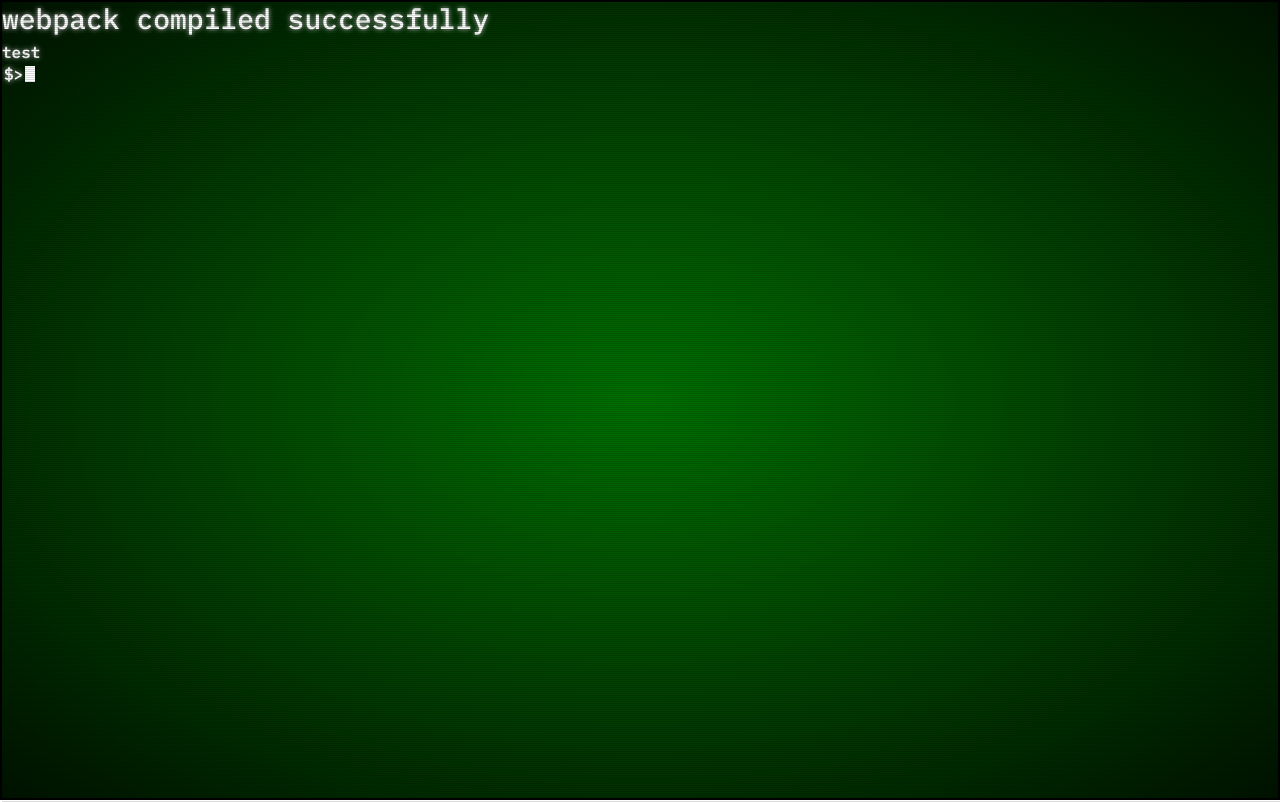
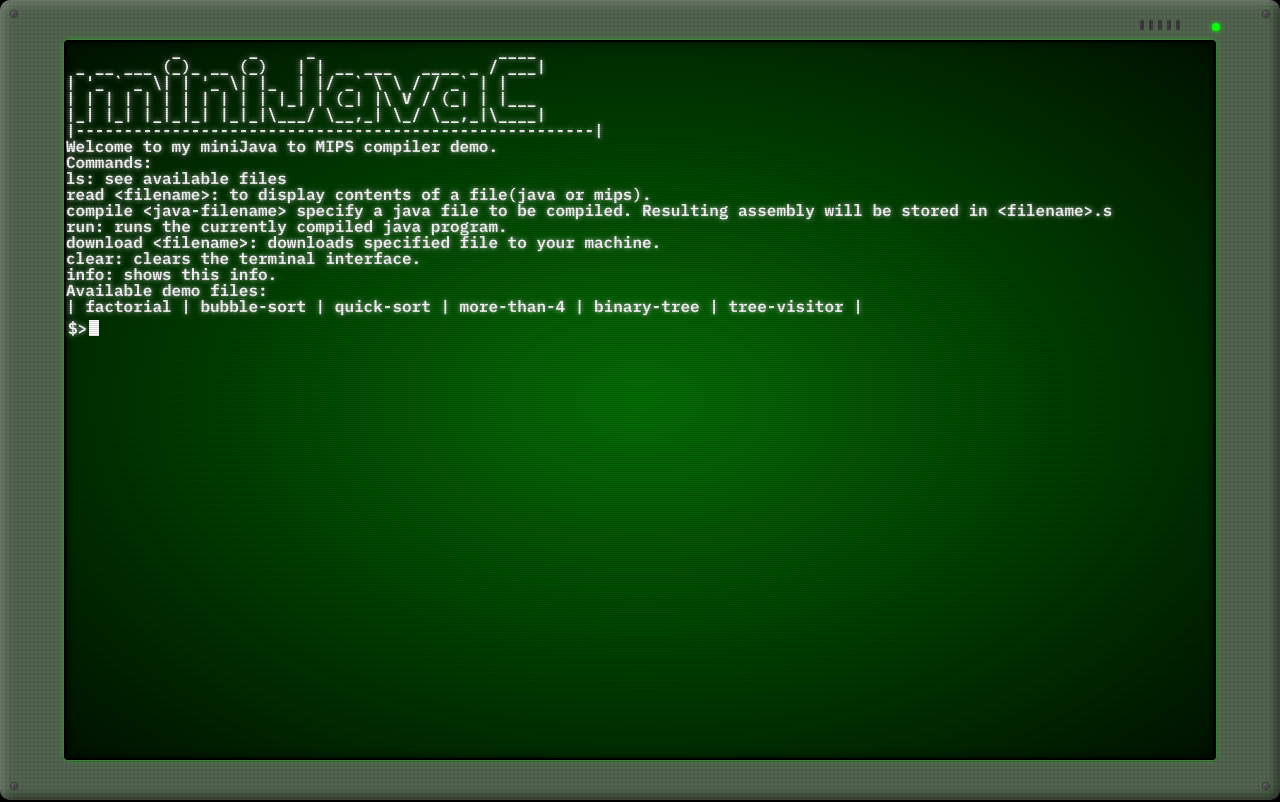
Before and after one commit to NelsMotley/miniJavac, a React (Create React App) app: page / in a window 1280 px wide. Built offline with nearby package versions, Linux system fonts and the light colour scheme.

Commit message:
Added all features

```diff
--- a/src/App.js
+++ b/src/App.js
@@ -5,7 +5,10 @@ import './app.scss';
 function App() {
   return (
     <div className="App">
-      <Screen/>
+
+          <Screen/>
+
+
     </div>
   );
 }
--- a/src/Screen.js
+++ b/src/Screen.js
@@ -8,9 +8,72 @@ function Screen() {
     const [cursorVisible, setCursorVisible] = useState(true);
     const inputRef = useRef(null);
     const terminalRef = useRef(null);
-    const [terminalHistory, setTerminalHistory] = useState(["test"]);
-    const [fileOptions, setFileOptions] = useState(["factorial.java"]);
+    const [terminalHistory, setTerminalHistory] = useState([""]);
+    const [fileOptions, setFileOptions] = useState(["factorial", "bubble-sort", "quick-sort", "more-than-4", "binary-tree", "tree-visitor"]);
+    const [currentFile, setCurrentFile] = useState("");
+    const [currentASM, setCurrentASM] = useState("");
+    const artAddedRef = useRef(false);
+    const instructionsAddedRef = useRef(false);
 
+
+    const art = ([
+        "           _       _     _                   ____ ",
+        " _ __ ___ (_)_ __ (_)   | | __ ___   ____ _ / ___|",
+        "| '_ ` _ \\| | '_ \\| |_  | |/ _` \\ \\ / / _` | |    ",
+        "| | | | | | | | | | | |_| | (_| |\\ V / (_| | |___ ",
+        "|_| |_| |_|_|_| |_|_|\\___/ \\__,_| \\_/ \\__,_|\\____|"
+    ])
+
+    const instructions = ([
+        "|------------------------------------------------------|",
+        "Welcome to my miniJava to MIPS compiler demo.",
+        "Commands:",
+        "ls: see available files",
+        "read <filename>: to display contents of a file(java or mips).",
+        "compile <java-filename> specify a java file to be compiled. Resulting assembly will be stored in <filename>.s",
+        "run: runs the currently compiled java program.",
+        "download <filename>: downloads specified file to your machine.",
+        "clear: clears the terminal interface.",
+        "info: shows this info.",
+        "Available demo files:"
+
+    ])
+
+    const downloadTextFile = (content, filename) => {
+
+        const blob = new Blob([content], { type: 'text/plain' });
+
+
+        const url = URL.createObjectURL(blob);
+
+
+        const link = document.createElement('a');
+        link.href = url;
+        link.download = filename;
+
+
+        document.body.appendChild(link);
+        link.click();
+
+        document.body.removeChild(link);
+        URL.revokeObjectURL(url);
+      };
+
+    function download(filename){
+        if(fileOptions.includes(filename)){
+            let content = get_java(filename);
+            downloadTextFile(content, filename+".java")
+            setTerminalHistory(prev => [...prev, "Downloading file => " + filename + ".java"])
+        }
+        else if(filename === currentFile+".s"){
+            setTerminalHistory(prev => [...prev, "Downloading file => " + filename + ".s"])
+            downloadTextFile(currentASM, currentFile+".s");
+        }
+        else{
+            setTerminalHistory(prev => [...prev, "Unable to open file: " + filename])
+        }
+
+    }
 
 
     useEffect(() => {
@@ -19,6 +82,22 @@ function Screen() {
         };
 
         handleFocus();
+
+        if (!artAddedRef.current) {
+            art.forEach((line) => setTerminalHistory(prev => [...prev, line]));
+            artAddedRef.current = true;
+        }
+
+        if (!instructionsAddedRef.current) {
+            instructions.forEach((line) => setTerminalHistory(prev => [...prev, line]));
+            instructionsAddedRef.current = true;
+            let fileSting = "| ";
+            fileOptions.forEach((file) => {
+                fileSting += file + " | ";
+            });
+            setTerminalHistory(prev => [...prev, fileSting]);
+        }
+
 
         document.addEventListener('click', handleFocus);
 
@@ -47,11 +126,12 @@ function Screen() {
         }
     }, [terminalHistory, text]);
 
-    function compile(){
-        axios.get('http://127.0.0.1:5000/api/compile')
+    function compile(name){
+        axios.get('http://127.0.0.1:5000/api/compile/' + name)
         .then(response => {
-            if (response.data && response.data.typecheck !== undefined) {
+            if (response.data && response.data.typecheck !== undefined && response.data.asm !== undefined) {
                 setTerminalHistory(prev => [...prev, response.data.typecheck]);
+                setCurrentASM(response.data.asm);
             } else {
                 setTerminalHistory(prev => [...prev, "Error: Unexpected response format"]);
                 console.error("Unexpected response format:", response.data);
@@ -61,6 +141,50 @@ function Screen() {
             console.error("Compilation error:", error);
             setTerminalHistory(prev => [...prev, `Error: ${error.message}`]);
         });
+    }
+
+    function get_java(name){
+        axios.get('http://127.0.0.1:5000/api/java/' + name)
+        .then(response => {
+            if (response.data && response.data.java !== undefined) {
+                console.log(response.data.java);
+                return response.data.java;
+
+
+            } else {
+                setTerminalHistory(prev => [...prev, "Error: Unexpected response format"]);
+                console.error("Unexpected response format:", response.data);
+            }
+        })
+        .catch(error => {
+            console.error("Compilation error:", error);
+            setTerminalHistory(prev => [...prev, `Error: ${error.message}`]);
+        });
+    }
+
+    function read_java(name){
+
+        axios.get('http://127.0.0.1:5000/api/java/' + name)
+        .then(response => {
+            if (response.data && response.data.java !== undefined) {
+                console.log(response.data.java);
+                const lines = response.data.java.split('\n');
+
+                lines.forEach((line, index) => {
+                    setTerminalHistory(prev => [...prev, line]);
+                });
+
+
+            } else {
+                setTerminalHistory(prev => [...prev, "Error: Unexpected response format"]);
+                console.error("Unexpected response format:", response.data);
+            }
+        })
+        .catch(error => {
+            console.error("Compilation error:", error);
+            setTerminalHistory(prev => [...prev, `Error: ${error.message}`]);
+        });
+
     }
 
     function read_asm(){
@@ -86,7 +210,7 @@ function Screen() {
     }
 
     function run(){
-        axios.get('http://127.0.0.1:5000/api/run')
+        axios.get('http://127.0.0.1:5000/api/run/'+currentFile)
         .then(response => {
             if (response.data && response.data.out !== undefined) {
                 const lines = response.data.out.split('\n');
@@ -118,22 +242,53 @@ function Screen() {
         else if(text.startsWith("echo ")){
             setTerminalHistory(prev => [...prev, text.substring(4)]);
         }
-        else if(text === "compile"){
-            compile();
-            setFileOptions(prev => [prev, "out.s"]);
+        else if(text.startsWith("compile ")){
+            if(fileOptions.includes(text.substring(8))){
+                compile(text.substring(8));
+                setCurrentFile(text.substring(8));
+            }
+            else{
+                setTerminalHistory(prev => [...prev, "Unable to open file: '" + text.substring(8) + "'"]);
+            }
+
         }
         else if(text == "run"){
             run();
         }
         else if(text.startsWith("read ")){
-            read_asm();
+            if(text.substring(5) === "mips" || text.substring(5) === currentFile+".s"){
+                setTerminalHistory(prev => [...prev, currentASM]);
+            }
+            else if (fileOptions.includes(text.substring(5))){
+                read_java(text.substring(5));
+            }
+            else{
+                setTerminalHistory(prev => [...prev, "Unable to open file: '" + text.substring(5) + "'"]);
+            }
+
         }
-        else if(text === "ls"){
-            let fileSting = "";
+        else if(text === "info"){
+            art.forEach((line) => setTerminalHistory(prev => [...prev, line]));
+            instructions.forEach((line) => setTerminalHistory(prev => [...prev, line]));
+            let fileSting = "| ";
             fileOptions.forEach((file) => {
                 fileSting += file + " | ";
             });
-            setTerminalHistory(prev => [prev, fileSting]);
+            setTerminalHistory(prev => [...prev, fileSting]);
+        }
+        else if(text.startsWith("download ")){
+            download(text.substring(9));
+        }
+        else if(text === "ls"){
+            let fileSting = "| ";
+            fileOptions.forEach((file) => {
+                fileSting += file + " | ";
+            });
+            if(currentFile.length > 0){
+                fileSting += currentFile + ".s |";
+            }
+
+            setTerminalHistory(prev => [...prev, fileSting]);
         }
         else{
             setTerminalHistory(prev => [...prev, "Unrecognized command " + text])
@@ -153,8 +308,11 @@ function Screen() {
             setText(prev => prev.slice(0,-1));
         }
         else if(e.key === "Enter"){
+            setTerminalHistory(prev => [...prev, "$> " + text])
+            setText('');
             handleCommand(text);
             setText('');
+
         }
         else if(e.key.length === 1) {
             setText(prev => prev + e.key);
@@ -166,11 +324,29 @@ function Screen() {
     const label = "$>"
     return(
         <div>
+        <div className="chassis">
+
+        <div class="power-button"></div>
+        <div class="led"></div>
+        <div class="vents">
+            <div class="vent"></div>
+            <div class="vent"></div>
+            <div class="vent"></div>
+            <div class="vent"></div>
+            <div class="vent"></div>
+        </div>
+        <div class="screw screw-1"></div>
+        <div class="screw screw-2"></div>
+        <div class="screw screw-3"></div>
+        <div class="screw screw-4"></div>
+
         <div className='screen'>
             <div className='terminal-container' ref={terminalRef}>
             <div className='terminal-text'>
-                <h3>webpack compiled successfully</h3>
+
+
                 <div className='terminal-history'>
+
                     {terminalHistory.map((line) => <p>{line}</p>)}
                 </div>
                 <div className='terminal-prompt'>
@@ -192,6 +368,7 @@ function Screen() {
             </div>
         </div>
     </div>
+    </div>
     );
 }
 
--- a/src/Screen.scss
+++ b/src/Screen.scss
@@ -1,7 +1,46 @@
-.screen {
-    border: 2px solid black;
+.chassis{
     height: 100vh;
     width: 100vw;
+    position: relative;
+    display: flex;
+    justify-content: center;
+    align-items: center;
+    background:  #4a5c47;
+    box-shadow:
+    inset 0.25em 0.25em 8px rgba(255, 255, 255, 0.2),
+    inset -0.25em -0.25em 8px rgba(0, 0, 0, 0.5),
+    0 0 20px rgba(0, 0, 0, 0.6);
+    border-radius: 10px;
+
+}
+
+.chassis::before {
+    content: "";
+    position: absolute;
+    top: 0;
+    left: 0;
+    right: 0;
+    bottom: 0;
+    background-image:
+        linear-gradient(45deg, rgba(255,255,255,0.05) 25%, transparent 25%),
+        linear-gradient(-45deg, rgba(255,255,255,0.05) 25%, transparent 25%),
+        linear-gradient(45deg, transparent 75%, rgba(255,255,255,0.05) 75%),
+        linear-gradient(-45deg, transparent 75%, rgba(255,255,255,0.05) 75%);
+    background-size: 4px 4px;
+    border-radius: 10px;
+    pointer-events: none;
+    z-index: 1;
+}
+
+.screen {
+    border-radius: 4px;
+    z-index: 2;
+    border: 2px solid black;
+    height: 90%;
+    width: 90%;
+    box-shadow:
+        0 0 5px rgba(0, 255, 0, 0.5),
+        inset 0 0 10px rgba(0, 0, 0, 0.8);
 
     margin-left: auto;
     margin-right: auto;
@@ -42,7 +81,9 @@
             color: white;
             margin-bottom: 0;
 
+
             p {
+                white-space: pre;
                 margin: 0;
                 padding: 0;
                 line-height: 1;
@@ -87,6 +128,69 @@
     }
 }
 
+.led {
+    position: absolute;
+    width: 8px;
+    height: 8px;
+    border-radius: 50%;
+    background: #00ff00;
+    right: 60px;
+    top: 23px;
+    box-shadow: 0 0 5px #00ff00;
+    animation: blink 5s infinite alternate;
+}
+
+@keyframes blink {
+    0%, 95% { opacity: 1; }
+    96%, 100% { opacity: 0.5; }
+}
+
+.brand-name {
+    position: absolute;
+    bottom: 15px;
+    left: 50%;
+    transform: translateX(-50%);
+    font-family: monospace;
+    font-size: 14px;
+    color: #ddd;
+    text-shadow: 1px 1px 1px rgba(0,0,0,0.7);
+    letter-spacing: 1px;
+}
+
+
+.vents {
+    position: absolute;
+    right: 100px;
+    top: 20px;
+    width: 40px;
+    height: 10px;
+    display: flex;
+    justify-content: space-between;
+}
+
+.vent {
+    width: 4px;
+    height: 10px;
+    background: #333;
+    border-radius: 1px;
+}
+
+.screw {
+    position: absolute;
+    width: 8px;
+    height: 8px;
+    border-radius: 50%;
+    background: #444;
+    border: 1px solid #333;
+    box-shadow: inset 1px 1px 1px rgba(255,255,255,0.2);
+}
+
+.screw-1 { top: 10px; left: 10px; }
+.screw-2 { top: 10px; right: 10px; }
+.screw-3 { bottom: 10px; left: 10px; }
+.screw-4 { bottom: 10px; right: 10px; }
+
+
 .screen::after{
     margin-left: auto;
     margin-right: auto;
@@ -94,8 +198,8 @@
     content: "";
     position: absolute;
 
-    width: 100vw;
-    height: 100vh;
+    height: 90%;
+    width: 90%;
     background: repeating-linear-gradient(
         0deg,
         rgba(0,0,0, 0.15),
@@ -103,5 +207,6 @@
         transparent 1px,
         transparent 2px
     );
+
     pointer-events: none;
 }
--- a/src/app.scss
+++ b/src/app.scss
@@ -1 +1,5 @@
-@import '~bootstrap/scss/bootstrap'
+@import '~bootstrap/scss/bootstrap';
+
+body {
+    background-color: black;
+  }
```
Also changed, not shown: 1 other file (tests, documents, lock files or other folders).
